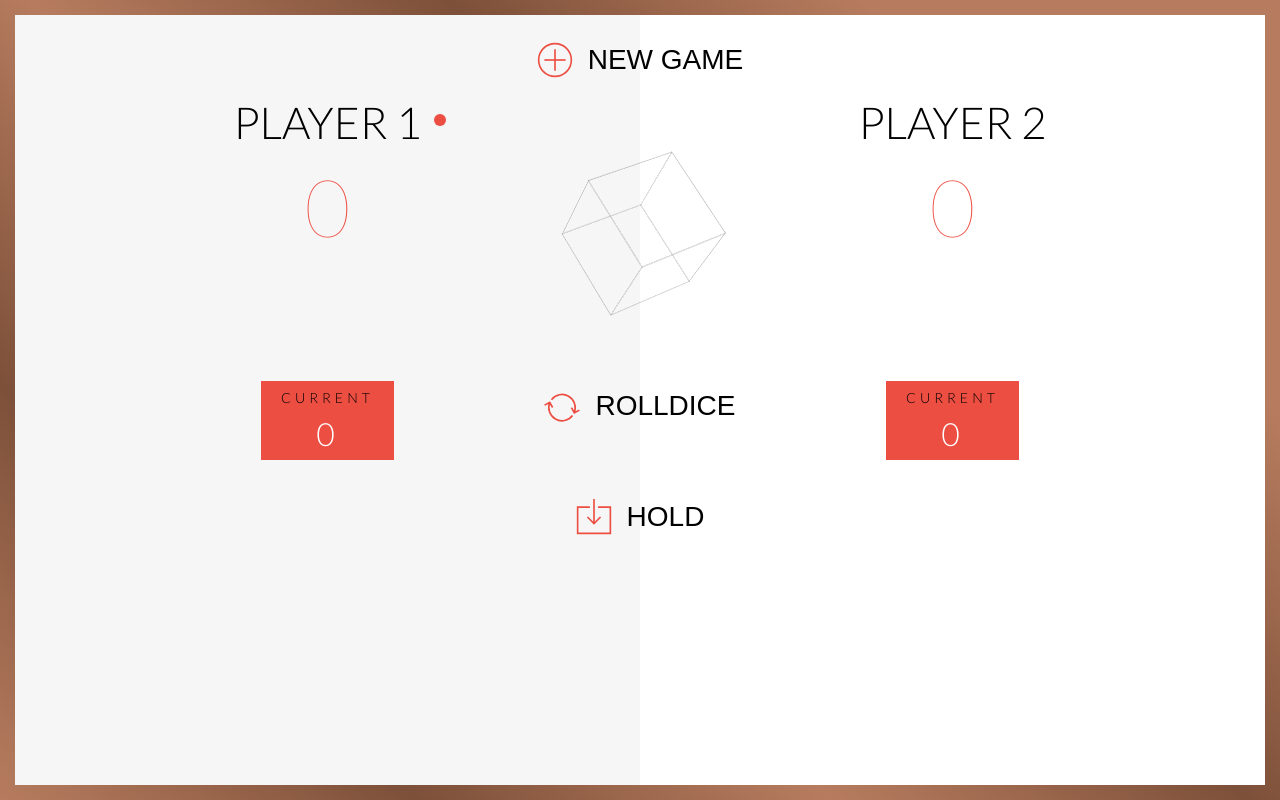
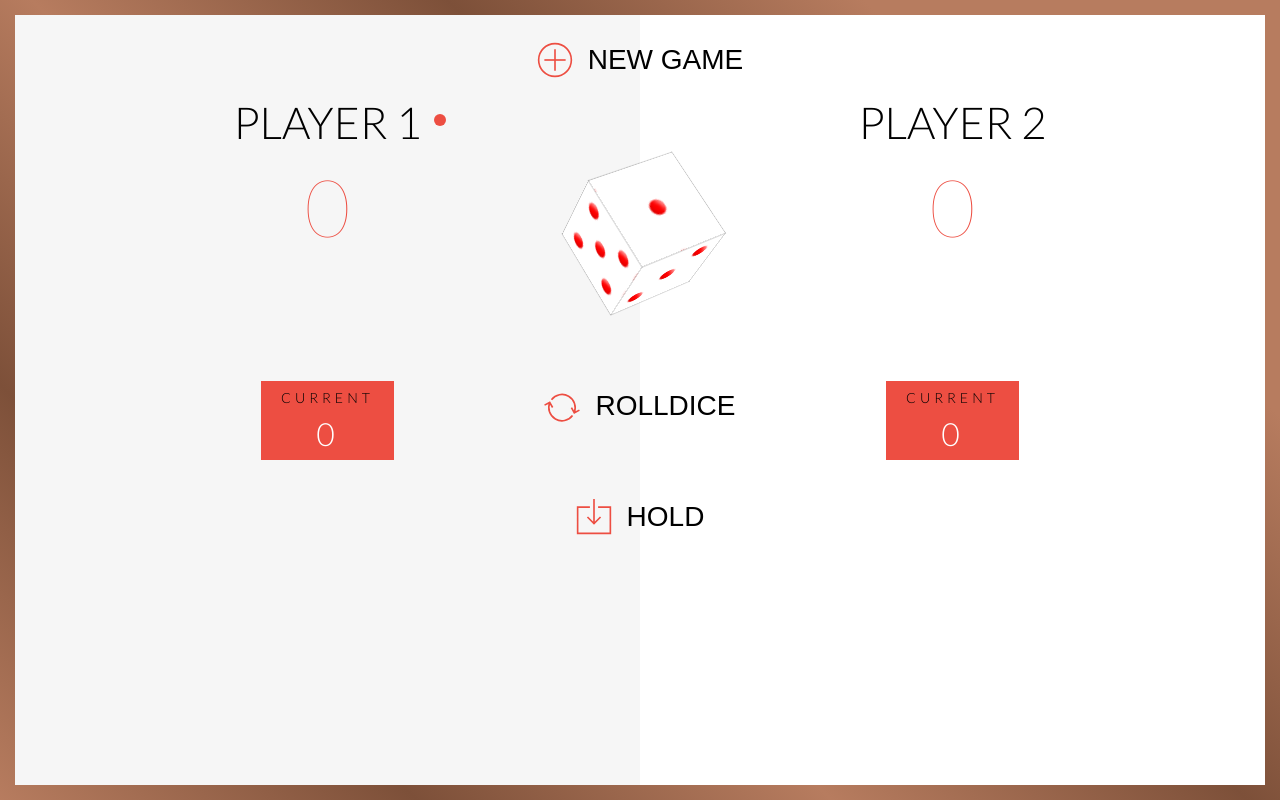
Before and after one commit to terjos/the-game, a website built with Vite: page src/index.html in a window 1280 px wide. Built offline with nearby package versions, Linux system fonts and the light colour scheme; files whose address does not match are found by name.

Commit message:
fix(css): fix dice url img

```diff
--- a/src/css/style.css
+++ b/src/css/style.css
@@ -220,32 +220,32 @@ body {
 }
 
 .nav-game .dice > .font {
-  background-image: url("images/dice-1.png");
+  background-image: url("/images/dice-1.png");
   transform: translateZ(calc(var(--dice-size) / 2));
 }
 
 .nav-game .dice > .back {
-  background-image: url("images/dice-6.png");
+  background-image: url("/images/dice-6.png");
   transform: translateZ(calc(calc(var(--dice-size) / 2) * -1));
 }
 
 .nav-game .dice > .top {
-  background-image: url("images/dice-4.png");
+  background-image: url("/images/dice-4.png");
   transform: rotateX(90deg) translateZ(calc(var(--dice-size) / 2));
 }
 
 .nav-game .dice > .right {
-  background-image: url("images/dice-5.png");
+  background-image: url("/images/dice-5.png");
   transform: rotateY(-90deg) translateZ(calc(var(--dice-size) / 2));
 }
 
 .nav-game .dice > .bottom {
-  background-image: url("images/dice-3.png");
+  background-image: url("/images/dice-3.png");
   transform: rotateX(-90deg) translateZ(calc(var(--dice-size) / 2));
 }
 
 .nav-game .dice > .left {
-  background-image: url("images/dice-2.png");
+  background-image: url("/images/dice-2.png");
   transform: rotateY(-90deg) translateZ(calc(calc(var(--dice-size) / 2) * -1));
 }
 
```
